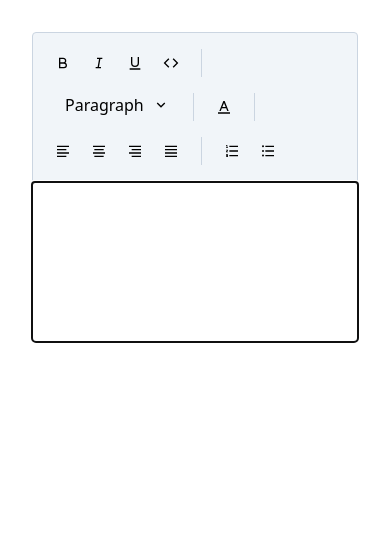
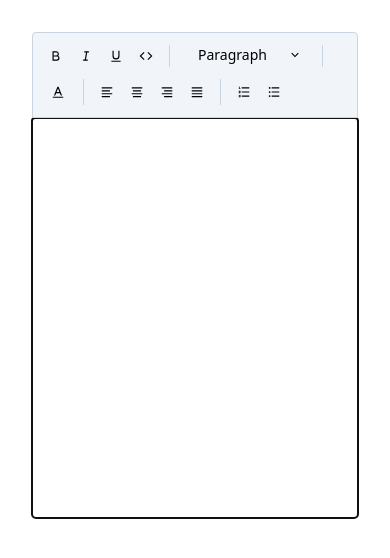
Before and after one commit to putraridho/next-rte-slate, a Next.js app: page / in a window 390 px wide. Shown: the top 558 px of the page. Built offline with nearby package versions, Linux system fonts and the light colour scheme.

Commit message:
custom rte with mobile responsive

```diff
--- a/components/RichTextEditor/index.tsx
+++ b/components/RichTextEditor/index.tsx
@@ -34,11 +34,12 @@
 
 	return (
 		<Slate editor={editor} value={initialValue}>
+			<div className="relative">
 				<Toolbars />
 				<Editable
 					renderElement={renderElement}
 					renderLeaf={renderLeaf}
-				className="p-4 min-h-[10rem] border border-t-0 rounded-b border-slate-200"
+					className="p-4 min-h-[25rem] md:min-h-[10rem] border border-t-0 rounded-b border-slate-200"
 					autoFocus
 					onKeyDown={(e) => {
 						if (e.ctrlKey) {
@@ -46,6 +47,7 @@
 						}
 					}}
 				/>
+			</div>
 		</Slate>
 	);
 }
--- a/components/ToolbarButton/index.tsx
+++ b/components/ToolbarButton/index.tsx
@@ -6,7 +6,7 @@
 
 export function ToolbarButton({ active, ...props }: IToolbarButton) {
 	let className = useMemo(() => {
-		let string = "hover:bg-slate-200 active:bg-slate-300 rounded p-1.5 duration-200 ease-out";
+		let string = "hover:bg-slate-200 active:bg-slate-300 rounded p-1 md:p-1.5 duration-200 ease-out";
 
 		if (active) {
 			string += " text-slate-600 bg-slate-300 hover:bg-slate-300 ease-in";
--- a/components/Toolbars/index.tsx
+++ b/components/Toolbars/index.tsx
@@ -21,7 +21,7 @@
 	const editor = useSlate();
 
 	return (
-		<div className="flex flex-wrap border border-slate-300 rounded-t px-4 py-4 gap-4 bg-slate-100">
+		<div className="sticky top-8 flex flex-wrap border border-slate-300 rounded-t p-3 md:p-4 gap-3 md:gap-4 bg-slate-100 z-10">
 			<div className="flex gap-2">
 				{toggle_menu.map(({ format, title, Icon }) => (
 					<ToolbarButton
--- a/style/global.css
+++ b/style/global.css
@@ -2,16 +2,20 @@
 @tailwind components;
 @tailwind utilities;
 
+body {
+	@apply text-sm md:text-base;
+}
+
 h1 {
-	@apply text-2xl font-bold;
+	@apply text-xl md:text-2xl font-bold;
 }
 
 h2 {
-	@apply text-xl font-bold;
+	@apply text-lg md:text-xl font-bold;
 }
 
 h3 {
-	@apply text-lg font-bold;
+	@apply text-base md:text-lg font-bold;
 }
 
 ul,
```
Lines whose indentation alone changed are shown as unchanged.
